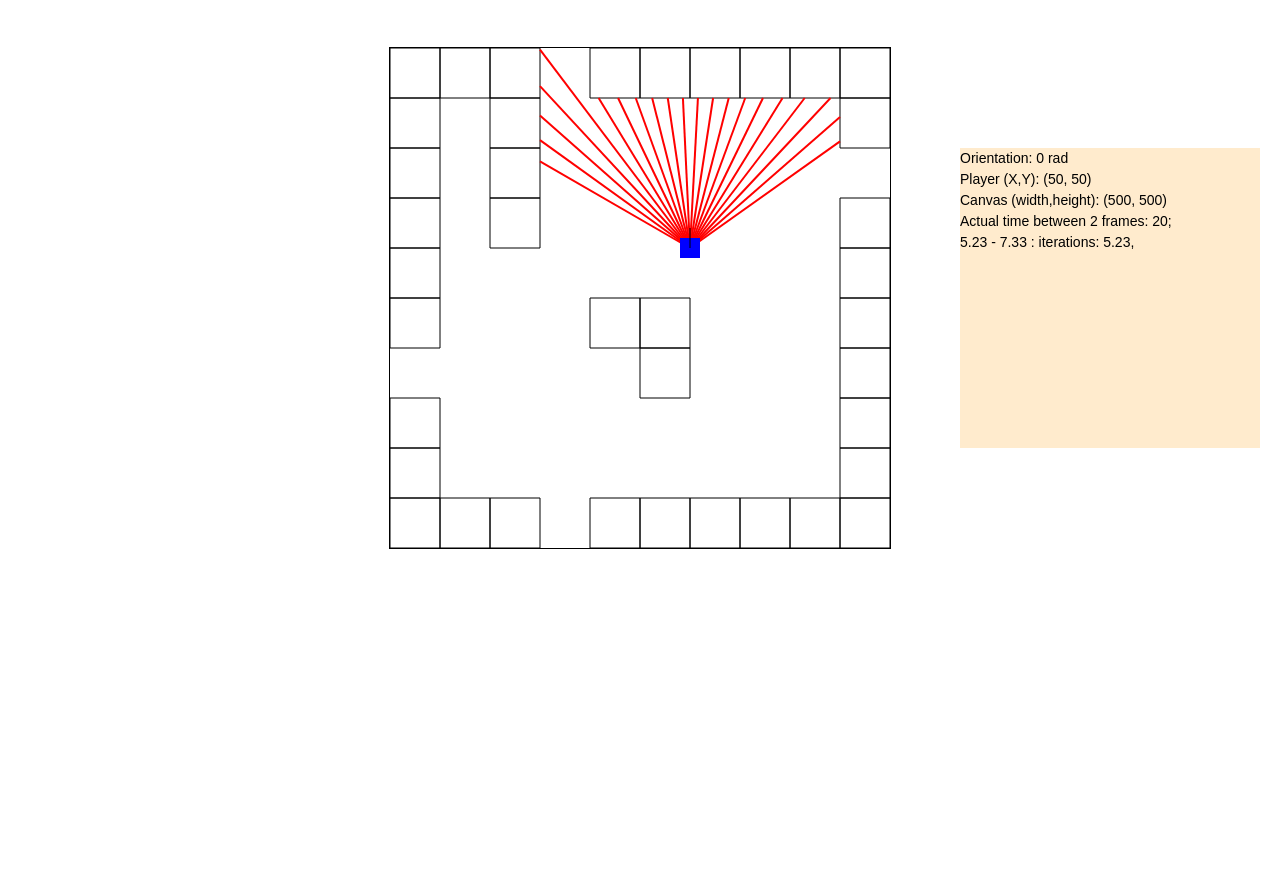
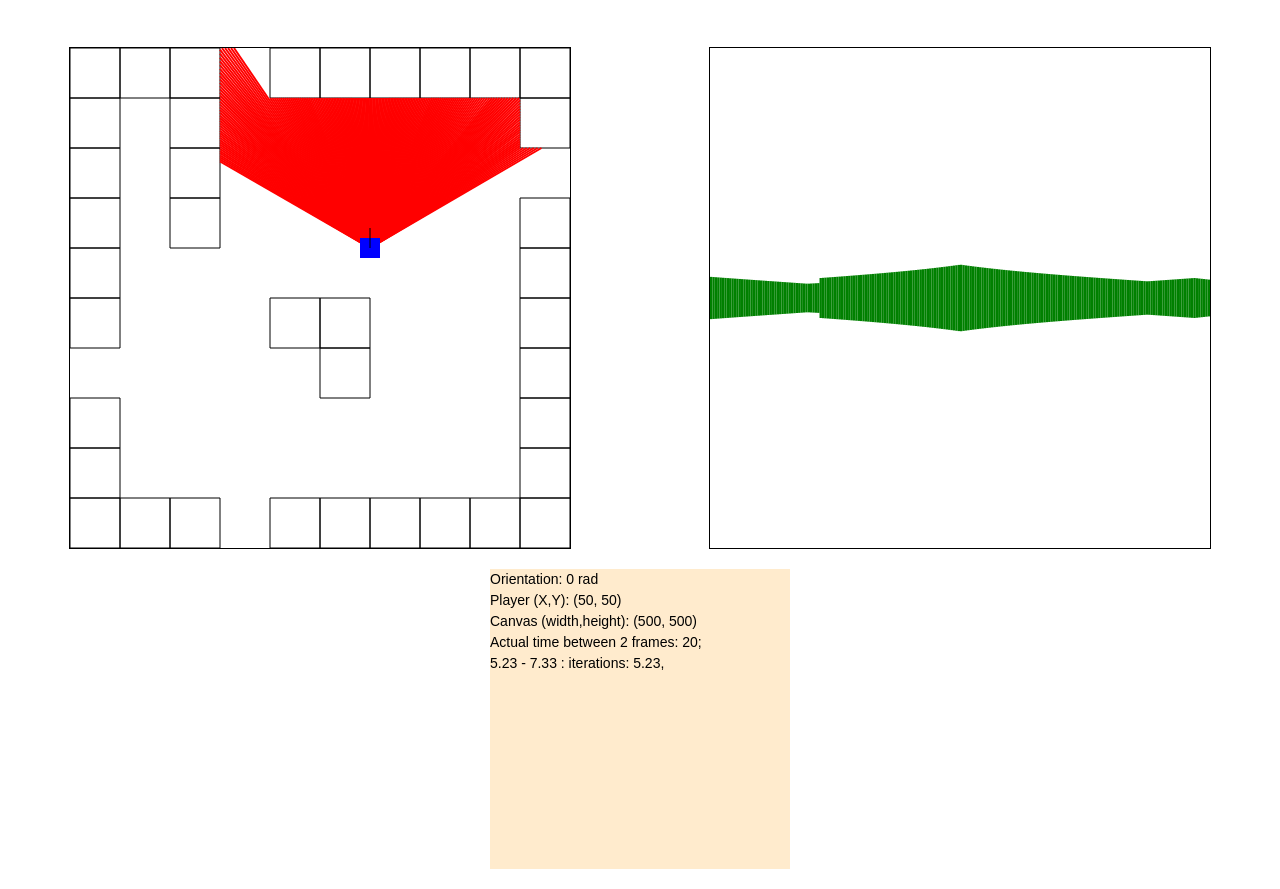
Before and after one commit to ionescho/JS-Canvas-Ray-Caster, a website built with Vite: page src/index.html in a window 1280 px wide. Shown: the part 83-972 px from the top of the page. Before the commit the page ends 832 px from the top, so only its background shows below. Built offline with nearby package versions, Linux system fonts and the light colour scheme.

Commit message:
fix some edge of screen bugs in ray caster component, make rays array and add second canvas with first person perspective and first somewhat rudimentary 3d perspective

```diff
--- a/src/index.html
+++ b/src/index.html
@@ -13,9 +13,12 @@
         <h1 class="header">
             Ray caster project
         </h1>
-        <div style="margin-top: 50px; display: flex; align-items: center; justify-content: center; width: 100%; position: relative;">
+        <div style="margin-top: 50px; display: flex; align-items: center; justify-content: space-around; width: 100%; position: relative;">
             <canvas id="rayCaster" style="border:1px solid black;"></canvas>
-            <div id="rayCasterDebugger" style="background-color: blanchedalmond; position: absolute; right: 20px; height: 300px; width: 300px; font-size: 14px;"></div>
+            <canvas id="firstPersonPerspective" style="border:1px solid black;"></canvas>
         </div>
+        <div id="rayCasterDebugger" style="background-color: blanchedalmond; margin: 20px auto; height: 300px; width: 300px; font-size: 14px;"></div>
+
+
     </body>
 </html>
--- a/src/js/helpers/drawer.ts
+++ b/src/js/helpers/drawer.ts
@@ -1,5 +1,6 @@
 import { blockDimensions, BLOCKS_ARRAY } from "./blocks";
 import { player, PLAYER_SQUARE_SIZE } from "./player";
+import { Ray, rays } from "./ray-caster";
 import { addToCanvasPos, addVec, scalarMulVec } from "./vectorOperations";
 
 export const CANVAS_DIMENSIONS: Coords = {
@@ -83,3 +84,10 @@ export const drawPlayer = () => {
     drawLine(player.coords, addVec(player.coords, scalarMulVec(orientationUnitVector, 20)));
 
 }
+
+export const drawRays = () => {
+    rays.forEach(({ end }: Ray) => {
+        drawLine(player.coords, end, 2, 'red')
+
+    })
+}
--- /dev/null
+++ b/src/js/helpers/first-person-drawer.ts
@@ -0,0 +1,33 @@
+import { addDebuggerMessage } from "./debugger";
+import { Coords } from "./drawer";
+import { Ray, rays } from "./ray-caster";
+
+export const FIRST_PERSON_CANVAS_DIMENSIONS: Coords = {
+    x: 500,
+    y: 500,
+};
+
+const canvas: HTMLCanvasElement = document.getElementById('firstPersonPerspective') as HTMLCanvasElement;
+canvas.setAttribute('width', `${FIRST_PERSON_CANVAS_DIMENSIONS.x}px`);
+canvas.setAttribute('height', `${FIRST_PERSON_CANVAS_DIMENSIONS.y}px`);
+const ctx = canvas.getContext('2d') as CanvasRenderingContext2D;
+
+export const drawRaysAsWalls = () => {
+    ctx.reset();
+
+    const rayStripWidth = FIRST_PERSON_CANVAS_DIMENSIONS.x / rays.length
+    rays.forEach((ray: Ray, index) => {
+        const inverseCoordsSum = 1 / ray.coordsSum;
+
+        const rayStripHeight = FIRST_PERSON_CANVAS_DIMENSIONS.y * inverseCoordsSum * 20// I'm just experimenting
+
+        ctx.beginPath();
+        ctx.rect(index * rayStripWidth, FIRST_PERSON_CANVAS_DIMENSIONS.y/2 - rayStripHeight/2, rayStripWidth, rayStripHeight);
+        ctx.fillStyle = 'green';
+        ctx.fill();
+
+        // addDebuggerMessage(`Strip ${index} -> coordsSum: ${ray.coordsSum}`);
+        // addDebuggerMessage(`Strip ${index} -> inverse coords sum: ${inverseCoordsSum}`);
+        // addDebuggerMessage(`Strip ${index} rect -> x:${index * rayStripWidth}, y:${FIRST_PERSON_CANVAS_DIMENSIONS.y - rayStripHeight}, w:${rayStripWidth}, h: ${rayStripHeight}`);
+    })
+}
--- a/src/js/helpers/movement.ts
+++ b/src/js/helpers/movement.ts
@@ -1,6 +1,5 @@
 import { FPS } from "../main";
 import { resolvePotentialCollisions } from "./collision-resolvers";
-import { CANVAS_DIMENSIONS } from "./drawer";
 import { movementKeysPressed } from "./eventListeners";
 import { player } from "./player";
 import { addVec, scalarMulVec } from "./vectorOperations";
--- a/src/js/helpers/ray-caster.ts
+++ b/src/js/helpers/ray-caster.ts
@@ -2,17 +2,23 @@ import { blockDimensions, BLOCKS_ARRAY } from "./blocks";
 import { addDebuggerMessage, roundDec2 } from "./debugger";
 import { CANVAS_DIMENSIONS, Coords, drawLine } from "./drawer";
 import { player } from "./player";
-import { subVec } from "./vectorOperations";
+import { scalarMulVec, subVec } from "./vectorOperations";
 
-const FIELD_OF_VIEW_ANGLE = Math.PI / 3;
-const FIELD_OF_VIEW_RAY_INTERVAL = 0.1;
+const FIELD_OF_VIEW_ANGLE = Math.PI/3;
+const FIELD_OF_VIEW_RAY_INTERVAL = 0.01;
+
+export type Ray = {
+    end: Coords,
+    coordsSum: number,
+}
+
+export let rays: Ray[] = [];
 
 const castRayUntilHorizontalCollision = (startingPoint: Coords, orientationAngle: number) => {
+    const SCREEN_END: Coords = scalarMulVec( CANVAS_DIMENSIONS, 1/2)
     const isGoingAlongAxis = orientationAngle > 3 * Math.PI/2 || orientationAngle < Math.PI/2;
 
-   const operationModifier = isGoingAlongAxis ? 1 : -1
-
-   const screenEnd = operationModifier * CANVAS_DIMENSIONS.y / 2;
+    const operationModifier = isGoingAlongAxis ? 1 : -1;
 
     let yDistanceToFirstBlock
     if(isGoingAlongAxis) {
@@ -29,36 +35,29 @@ const castRayUntilHorizontalCollision = (startingPoint: Coords, orientationAngle
     // addDebuggerMessage(`yDistanceToFirstBlock: ${yDistanceToFirstBlock}`);
     // addDebuggerMessage(`yIntersection: ${intersection.y}`);
 
-    if(intersection.y != screenEnd ) {
     let getBlockAtIntersection = (intersection: Coords) => {
-            const blockRowIndex = Math.round((CANVAS_DIMENSIONS.y / 2 - intersection.y)/blockDimensions.y) + (isGoingAlongAxis ? - 1 : 0);
-            const blockColIndex = Math.floor((CANVAS_DIMENSIONS.x / 2 + intersection.x)/blockDimensions.x);
+        const blockRowIndex = Math.round((SCREEN_END.y - intersection.y)/blockDimensions.y) + (isGoingAlongAxis ? - 1 : 0);
+        const blockColIndex = Math.floor((SCREEN_END.x + intersection.x)/blockDimensions.x);
         // addDebuggerMessage(`checking if ray hits block at: (${blockColIndex}, ${blockRowIndex}) == ${BLOCKS_ARRAY[blockRowIndex]?.[blockColIndex]}`);
         return BLOCKS_ARRAY[blockRowIndex]?.[blockColIndex];
     }
     let correspondingBlockAtIntersection = getBlockAtIntersection(intersection);
 
-        while(Math.abs(intersection.x) < CANVAS_DIMENSIONS.x/2 && Math.abs(intersection.y) < CANVAS_DIMENSIONS.y / 2 && !correspondingBlockAtIntersection) {
+    while(Math.abs(intersection.x) < SCREEN_END.x && Math.abs(intersection.y) < SCREEN_END.y && !correspondingBlockAtIntersection) {
         intersection.x = intersection.x + operationModifier * Math.tan(orientationAngle) * blockDimensions.y
         intersection.y = intersection.y + operationModifier * blockDimensions.y;
 
         correspondingBlockAtIntersection = getBlockAtIntersection(intersection);
     }
 
-        if(correspondingBlockAtIntersection === 1 || Math.abs(intersection.x) >= CANVAS_DIMENSIONS.x/2 || Math.abs(intersection.y) >+ CANVAS_DIMENSIONS.y / 2) {
-            // ray hit a wall!
-            // drawLine(player.coords, intersection, 2, 'red')
     return intersection
-        }
-    }
 }
 
 const castRayUntilVerticalCollision = (startingPoint: Coords, orientationAngle: number) => {
+    const SCREEN_END: Coords = scalarMulVec( CANVAS_DIMENSIONS, 1/2)
     const isGoingAlongAxis = orientationAngle < Math.PI;
 
-   const operationModifier = isGoingAlongAxis ? 1 : -1
-
-   const screenEnd = operationModifier * CANVAS_DIMENSIONS.y / 2;
+    const operationModifier = isGoingAlongAxis ? 1 : -1;
 
     let xDistanceToFirstBlock;
     if(isGoingAlongAxis) {
@@ -75,69 +74,55 @@ const castRayUntilVerticalCollision = (startingPoint: Coords, orientationAngle:
     // addDebuggerMessage(`xDistanceToFirstBlock: ${xDistanceToFirstBlock}`);
     // addDebuggerMessage(`yIntersection: ${intersection.y}`);
 
-    if(intersection.x != screenEnd) {
     let getBlockAtIntersection = (intersection: Coords) => {
-            const blockRowIndex = Math.floor((CANVAS_DIMENSIONS.y / 2 - intersection.y)/blockDimensions.y);
-            const blockColIndex = Math.round((CANVAS_DIMENSIONS.x / 2 + intersection.x)/blockDimensions.x) + (isGoingAlongAxis ? 0 : -1);
+        const blockRowIndex = Math.floor((SCREEN_END.y - intersection.y)/blockDimensions.y);
+        const blockColIndex = Math.round((SCREEN_END.x + intersection.x)/blockDimensions.x) + (isGoingAlongAxis ? 0 : -1);
         // addDebuggerMessage(`checking if ray hits block at: (${blockColIndex}, ${blockRowIndex}) == ${BLOCKS_ARRAY[blockRowIndex]?.[blockColIndex]}`);
         return BLOCKS_ARRAY[blockRowIndex]?.[blockColIndex];
     }
     let correspondingBlockAtIntersection = getBlockAtIntersection(intersection);
 
-        while(Math.abs(intersection.x) < CANVAS_DIMENSIONS.x/2 && Math.abs(intersection.y) < CANVAS_DIMENSIONS.y / 2 && !correspondingBlockAtIntersection) {
+    while(Math.abs(intersection.x) < SCREEN_END.x && Math.abs(intersection.y) < SCREEN_END.y && !correspondingBlockAtIntersection) {
         intersection.x = intersection.x + operationModifier * blockDimensions.x;
         intersection.y = intersection.y + operationModifier * (1/Math.tan(orientationAngle)) * blockDimensions.x;
 
         correspondingBlockAtIntersection = getBlockAtIntersection(intersection);
     }
 
-        if(correspondingBlockAtIntersection === 1 || Math.abs(intersection.x) >= CANVAS_DIMENSIONS.x/2 || Math.abs(intersection.y) >+ CANVAS_DIMENSIONS.y / 2) {
-            // ray hit a wall!
-            // drawLine(player.coords, intersection, 2, 'red')
-            return intersection
-        }
+    return intersection;
 }
 
-}
-
-export const castRays = () => {
+export const computeRays = () => {
 
     let fieldOfViewAngle = player.orientation.angle - FIELD_OF_VIEW_ANGLE; // field of view start
     if(fieldOfViewAngle < 0) {
         fieldOfViewAngle += Math.PI * 2
     }
     let fieldOfViewEnd = fieldOfViewAngle + 2 * FIELD_OF_VIEW_ANGLE
-    let message = `${roundDec2(fieldOfViewAngle)} - ${roundDec2(fieldOfViewEnd)} : iterations: ${roundDec2(fieldOfViewAngle)},`
+    let message = `${roundDec2(fieldOfViewAngle)} - ${roundDec2(fieldOfViewEnd)} : iterations: ${roundDec2(fieldOfViewAngle)},`;
+    rays.length = 0;// empty rays array fastest method
     while(fieldOfViewAngle < fieldOfViewEnd) {
         const normalizedFieldOfViewAngle = fieldOfViewAngle % (Math.PI * 2)
 
         const intersectionHorizontal = castRayUntilHorizontalCollision(player.coords, normalizedFieldOfViewAngle);
         const intersectionVertical = castRayUntilVerticalCollision(player.coords, normalizedFieldOfViewAngle);
 
-
-        let finalIntersection: Coords | undefined;
-
-        if(intersectionHorizontal && !intersectionVertical) {
-            finalIntersection = intersectionHorizontal
-        } else if(intersectionVertical && !intersectionHorizontal) {
-            finalIntersection = intersectionVertical
-        } else if(intersectionVertical && intersectionHorizontal) {
         const distVecHorizontal = subVec(intersectionHorizontal, player.coords);
         const distVecVertical = subVec(intersectionVertical, player.coords);
-            finalIntersection = Math.abs(distVecHorizontal?.x || 0) + Math.abs(distVecHorizontal?.y || 0) > Math.abs(distVecVertical?.x || 0) + Math.abs(distVecVertical?.y || 0)
-                ? intersectionVertical : intersectionHorizontal;
-        }
+
+        const coordsSumHorizontal = Math.abs(distVecHorizontal?.x || 0) + Math.abs(distVecHorizontal?.y || 0);
+        const coordsSumVertical = Math.abs(distVecVertical?.x || 0) + Math.abs(distVecVertical?.y || 0);
+
+        const finalIntersection = coordsSumHorizontal < coordsSumVertical ? intersectionHorizontal : intersectionVertical;
 
 
-        // if(intersectionVertical) {
         //     drawLine(player.coords, intersectionVertical, 5, 'blue')
-        // }
-        // if(intersectionHorizontal) {
         //     drawLine(player.coords, intersectionHorizontal, 2, 'yellow')
-        // }
-        if(finalIntersection) {
-            drawLine(player.coords, finalIntersection, 2, 'red')
-        }
+        rays.push({
+            end: finalIntersection,
+            coordsSum: Math.min(coordsSumHorizontal, coordsSumVertical)
+        });
+        // drawLine(player.coords, finalIntersection, 2, 'red')
 
         fieldOfViewAngle += FIELD_OF_VIEW_RAY_INTERVAL;
     }
--- a/src/js/main.ts
+++ b/src/js/main.ts
@@ -1,10 +1,11 @@
 
 import { resolvePotentialCollisions } from './helpers/collision-resolvers';
 import { addDebuggerMessage, debuggerMessages, drawLegend } from './helpers/debugger';
-import { drawBlocks, drawPlayer, emptyCanvas } from './helpers/drawer';
+import { computeRays } from './helpers/ray-caster';
 import { updateOrientation, updatePosition } from './helpers/movement';
 import { player } from './helpers/player';
-import { castRays } from './helpers/ray-caster';
+import { drawBlocks, drawPlayer, drawRays, emptyCanvas } from './helpers/drawer';
+import { drawRaysAsWalls } from './helpers/first-person-drawer';
 
 //draw interval in frames per second
 export const FPS = 50
@@ -12,6 +13,7 @@ export const FPS = 50
 const bla = () =>player.coords = resolvePotentialCollisions({x:0, y:0})
 
 let timeBeforeNewInterval = Date.now();
+
 setInterval(() => {
     debuggerMessages.splice(0, debuggerMessages.length);
     const now = Date.now();
@@ -26,11 +28,14 @@ setInterval(() => {
 
     drawBlocks();
 
-    castRays();
+    computeRays();
+
+    drawRays();
 
     drawPlayer();
 
+    drawRaysAsWalls();
+
     drawLegend();
 
-
 }, 1000/FPS)
```
Lines whose indentation alone changed are shown as unchanged.
